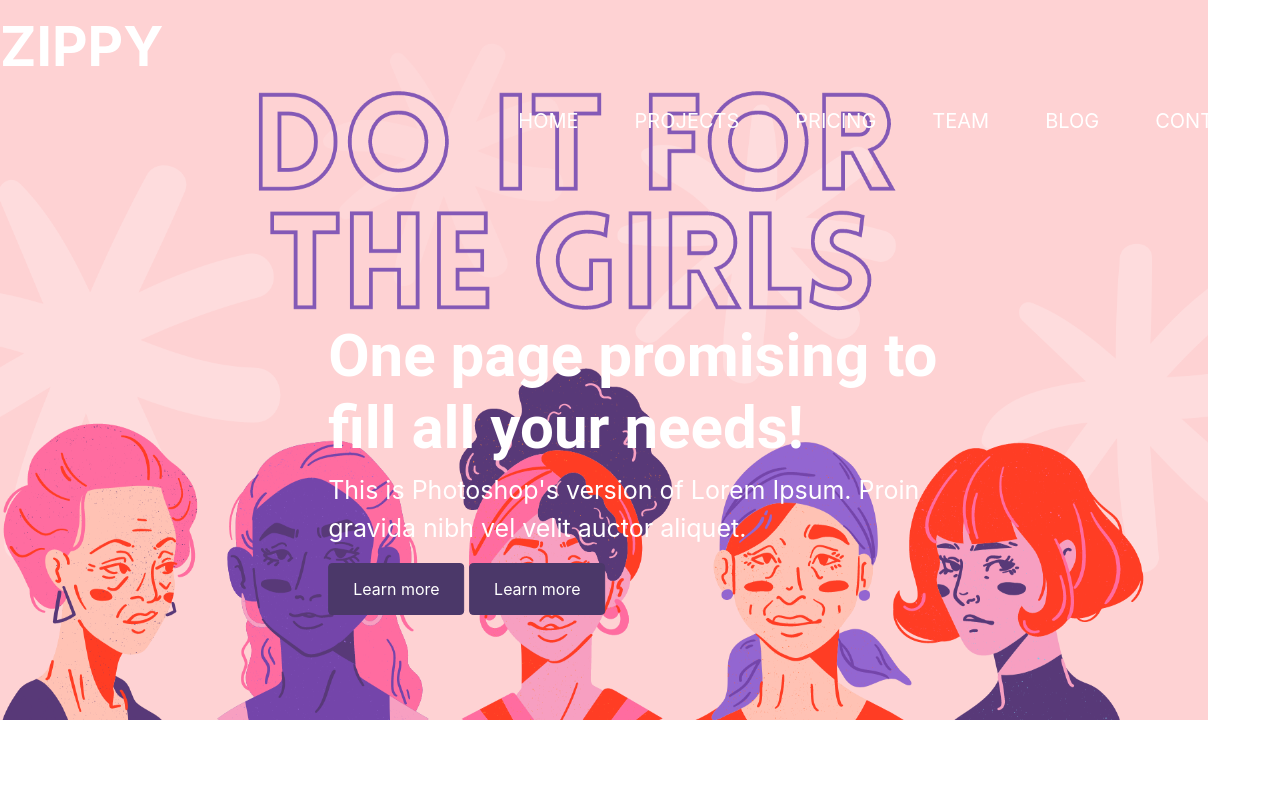
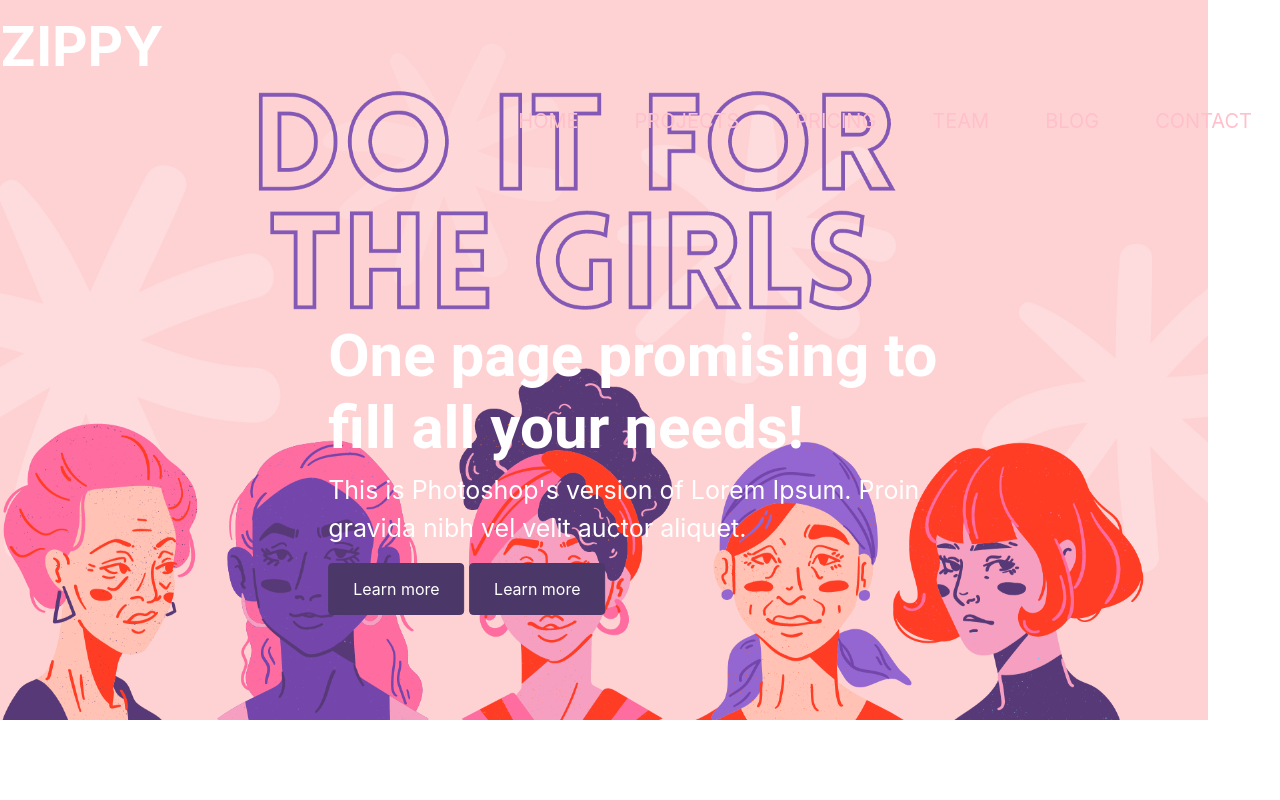
Before and after one commit to tanp2612/LGMVIP-WebDev, a plain HTML site: page Task-1/index.html in a window 1280 px wide. Shown: the top 800 px of the page. Drawn offline with nearby package versions, Linux system fonts and the light colour scheme; grey boxes are pictures that could not be loaded.

Commit message:
Update index.html

```diff
--- a/Task-1/index.html
+++ b/Task-1/index.html
@@ -58,24 +58,24 @@
         <div class="collapse navbar-collapse" id="navbarSupportedContent">
           <ul class="navbar-nav ml-auto">
             <li>
-              <a  class="nav-link" href="#home">HOME </a>
+              <a style="color: pink;" class="nav-link" href="#home">HOME </a>
 
             </li>
             <li class="nav-item">
-              <a class="nav-link" href="#project">PROJECTS</a>
+              <a style="color: pink;" class="nav-link" href="#project">PROJECTS</a>
 
             </li>
             <li class="nav-item">
-              <a  class="nav-link" href="#pricing">PRICING</a>
+              <a style="color: pink;" class="nav-link" href="#pricing">PRICING</a>
             </li>
             <li class="nav-item">
-              <a class="nav-link" href="#team">TEAM</a>
+              <a style="color: pink;" class="nav-link" href="#team">TEAM</a>
             </li>
             <li class="nav-item">
-              <a  class="nav-link" href="#blog">BLOG</a>
+              <a style="color: pink;" class="nav-link" href="#blog">BLOG</a>
             </li>
             <li class="nav-item">
-              <a  class="nav-link" href="#contact">CONTACT</a>
+              <a style="color: pink;" class="nav-link" href="#contact">CONTACT</a>
             </li>
 
           </ul>
```
